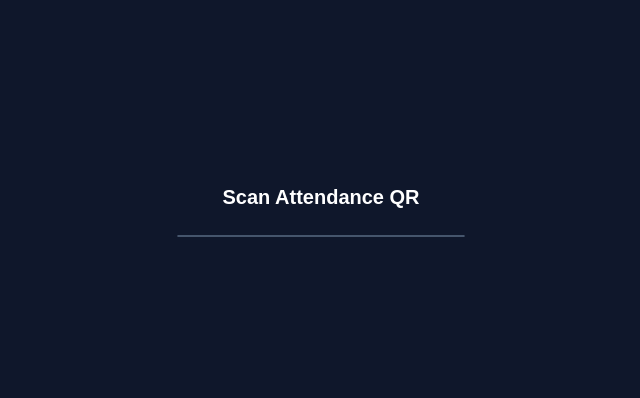
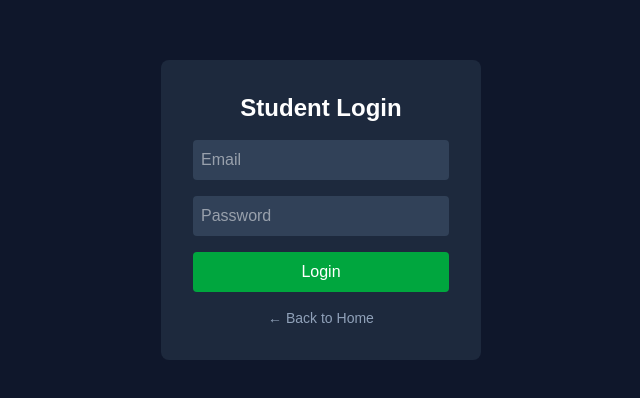
Before and after one commit to eclipse-was-imagined/qr-attendance-app, a Next.js app: page /student in a window 1280 px wide. Shown: the part 190-588 px from the top of the page, without its empty margins (319-959 px from the left). Built offline with nearby package versions, Linux system fonts and the light colour scheme; no server answers.

Commit message:
Bind QR to teacher location

```diff
--- a/app/student/page.tsx
+++ b/app/student/page.tsx
@@ -4,7 +4,9 @@ import { useEffect, useState } from "react";
 import { Html5QrcodeScanner } from "html5-qrcode";
 import { supabase } from "../../lib/supabase";
 
+/* ===== CONFIG ===== */
 const ALLOWED_RADIUS = 50; // meters
+/* ================== */
 
 function getDistanceInMeters(
   lat1: number,
@@ -14,7 +16,7 @@ function getDistanceInMeters(
 ) {
   const R = 6371000;
   const dLat = ((lat2 - lat1) * Math.PI) / 180;
-  const dLon = ((lon2 - lon1) * Math.PI) / 180;
+  const dLon = ((lat2 - lat1) * Math.PI) / 180;
 
   const a =
     Math.sin(dLat / 2) ** 2 +
@@ -26,15 +28,19 @@ function getDistanceInMeters(
 }
 
 export default function StudentPage() {
+  const [email, setEmail] = useState("");
+  const [password, setPassword] = useState("");
   const [loggedIn, setLoggedIn] = useState(false);
   const [status, setStatus] = useState("");
 
+  // Check existing session
   useEffect(() => {
     supabase.auth.getSession().then(({ data }) => {
       if (data.session) setLoggedIn(true);
     });
   }, []);
 
+  // Start QR scanner ONLY after login
   useEffect(() => {
     if (!loggedIn) return;
 
@@ -45,6 +51,7 @@ export default function StudentPage() {
     );
 
     const onScanSuccess = async (decodedText: string) => {
+      // Expected: token|expiry|teacherEmail|lat|lng
       const parts = decodedText.split("|");
       if (parts.length !== 5) {
         setStatus("Invalid QR ❌");
@@ -107,12 +114,75 @@ export default function StudentPage() {
 
     scanner.render(onScanSuccess, () => {});
 
-    // ✅ FIXED CLEANUP (NOT async)
     return () => {
       scanner.clear().catch(() => {});
     };
   }, [loggedIn]);
 
+  /* ===== LOGIN SCREEN ===== */
+  if (!loggedIn) {
+    return (
+      <main className="min-h-screen bg-slate-900 flex items-center justify-center">
+        <div className="bg-slate-800 p-8 rounded-lg w-80 space-y-4">
+          <h1 className="text-2xl font-bold text-white text-center">
+            Student Login
+          </h1>
+
+          <input
+            type="email"
+            placeholder="Email"
+            className="w-full p-2 rounded bg-slate-700 text-white"
+            value={email}
+            onChange={(e) => setEmail(e.target.value)}
+          />
+
+          <input
+            type="password"
+            placeholder="Password"
+            className="w-full p-2 rounded bg-slate-700 text-white"
+            value={password}
+            onChange={(e) => setPassword(e.target.value)}
+          />
+
+          <button
+            onClick={async () => {
+              setStatus("Logging in...");
+              const { data, error } =
+                await supabase.auth.signInWithPassword({
+                  email,
+                  password,
+                });
+
+              if (error) {
+                setStatus(error.message);
+                return;
+              }
+
+              if (data.session) {
+                setLoggedIn(true);
+                setStatus("");
+              }
+            }}
+            className="w-full bg-green-600 hover:bg-green-700 text-white py-2 rounded"
+          >
+            Login
+          </button>
+
+          {status && (
+            <p className="text-red-400 text-center text-sm">
+              {status}
+            </p>
+          )}
+
+          <a href="/" className="block text-center text-slate-400 text-sm">
+            ← Back to Home
+          </a>
+        </div>
+      </main>
+    );
+  }
+
+  /* ===== SCANNER SCREEN ===== */
   return (
     <main className="min-h-screen bg-slate-900 flex flex-col items-center justify-center gap-6">
       <h1 className="text-xl font-bold text-white">
@@ -129,6 +199,16 @@ export default function StudentPage() {
           {status}
         </p>
       )}
+
+      <button
+        onClick={async () => {
+          await supabase.auth.signOut();
+          setLoggedIn(false);
+        }}
+        className="text-slate-400 text-sm"
+      >
+        Logout
+      </button>
     </main>
   );
 }
```
